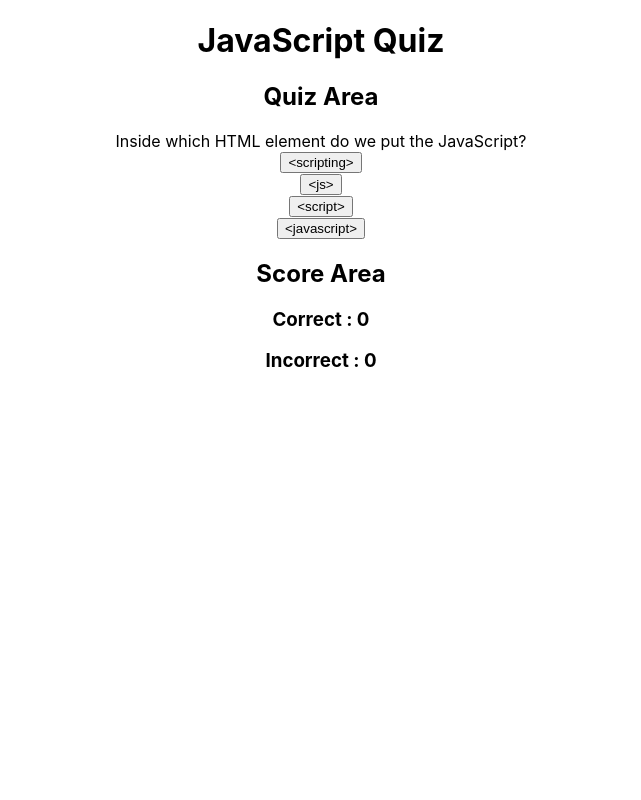
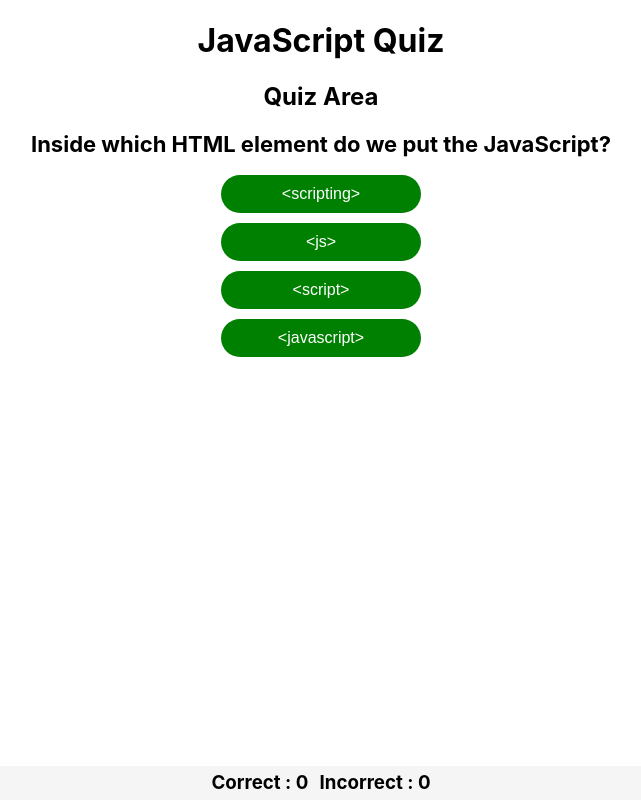
Before and after one commit to ZamranxD/QuizApp, a React (Create React App) app: page / in a window 1280 px wide. Shown: the whole page, without its empty margins (319-960 px from the left). Built offline with nearby package versions, Linux system fonts and the light colour scheme.

Commit message:
add styling

```diff
--- a/src/App.css
+++ b/src/App.css
@@ -2,37 +2,49 @@
   text-align: center;
 }
 
-.App-logo {
-  height: 40vmin;
-  pointer-events: none;
+h2.question {
+  font-size: 22px;
 }
 
-@media (prefers-reduced-motion: no-preference) {
-  .App-logo {
-    animation: App-logo-spin infinite 20s linear;
-  }
+button.answerBtn {
+  display: block;
+  margin: 0 auto;
+  width: 200px;
+  background: green;
+  color: white;
+  border: none;
+  margin-bottom: 10px;
+  padding: 10px;
+  border-radius: 24px;
+  font-size: 16px;
+  cursor: pointer;
 }
 
-.App-header {
-  background-color: #282c34;
-  min-height: 100vh;
-  display: flex;
-  flex-direction: column;
-  align-items: center;
-  justify-content: center;
-  font-size: calc(10px + 2vmin);
-  color: white;
+button.answerBtn:hover {
+  opacity: 0.8;
 }
 
-.App-link {
-  color: #61dafb;
+.scoreWrapper {
+  position: absolute;
+  bottom: 0px;
+  width: 100%;
+  background: #f5f5f5;
+  text-align: center;
 }
 
-@keyframes App-logo-spin {
-  from {
-    transform: rotate(0deg);
-  }
-  to {
-    transform: rotate(360deg);
-  }
+h3.correct {
+  display: inline-block;
+  vertical-align: middle;
+  margin: 0.3em;
 }
+
+h3.incorrect {
+  display: inline-block;
+  vertical-align: middle;
+  margin: 0.3em;
+}
+
+h2.userGreeting {
+  font-size: 18px;
+  color: blue;
+}
--- a/src/components/Answer.js
+++ b/src/components/Answer.js
@@ -3,7 +3,7 @@ import React from 'react'
 function Answer(props) {
     return (
         <div>
-            <button type="button" onClick={() => props.handleClick(props.choice)} >
+            <button type="button" className="answerBtn" onClick={() => props.handleClick(props.choice)} >
                 {props.answer}
             </button>
         </div>
--- a/src/components/Question.js
+++ b/src/components/Question.js
@@ -3,7 +3,9 @@ import React from 'react'
 function Question(props) {
     return (
         <div>
-            {props.dataSet.question}
+            <h2 className="question">
+                {props.dataSet.question}
+            </h2>
         </div>
     )
 }
--- a/src/components/ScoreArea.js
+++ b/src/components/ScoreArea.js
@@ -4,10 +4,7 @@ import TotalIncorrect from "./TotalIncorrect"
 
 function ScoreArea(props) {
     return (
-        <div>
-            <h2>
-                Score Area
-            </h2>
+        <div className="scoreWrapper" >
             <TotalCorrent correct={props.correct} ></TotalCorrent>
             <TotalIncorrect incorrect={props.incorrect} ></TotalIncorrect>
         </div>
--- a/src/components/TotalCorrent.js
+++ b/src/components/TotalCorrent.js
@@ -2,11 +2,9 @@ import React from 'react'
 
 function TotalCorrent(props) {
     return (
-        <div>
-            <h3>
+            <h3 className="correct" >
                 Correct : {props.correct}
             </h3>
-        </div>
     )
 }
 
--- a/src/components/TotalIncorrect.js
+++ b/src/components/TotalIncorrect.js
@@ -2,11 +2,9 @@ import React from 'react'
 
 function TotalIncorrect(props) {
     return (
-        <div>
-            <h3>
+            <h3 className="incorrect" >
                 Incorrect : {props.incorrect}
             </h3>
-        </div>
     )
 }
 
--- a/src/components/UserGreeting.js
+++ b/src/components/UserGreeting.js
@@ -3,7 +3,7 @@ import React from 'react'
 function UserGreeting() {
     return (
         <div>
-            <h2>
+            <h2 className="userGreeting" >
                 Thank you for completing this Quiz!
             </h2>
         </div>
```
